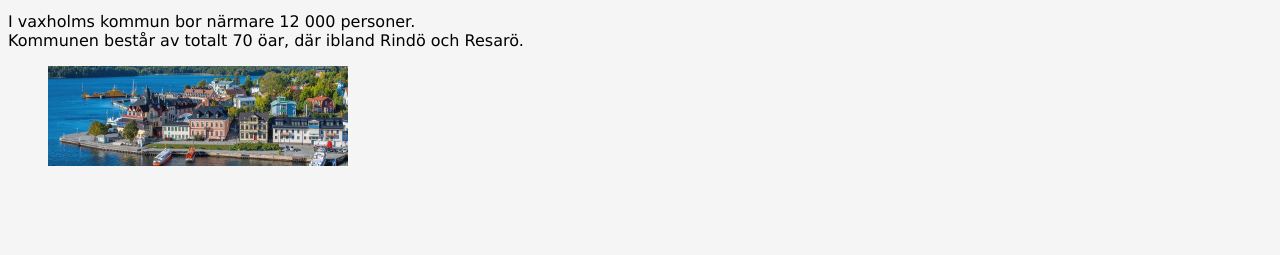
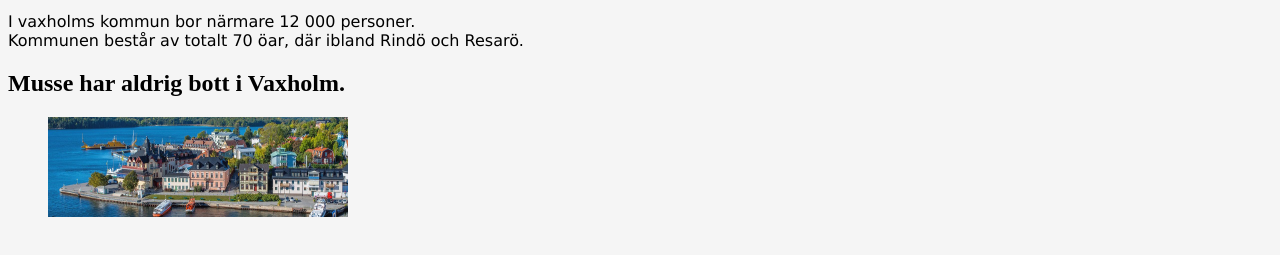
Before and after one commit to LisaKarlberg/Webbdesign, a plain HTML site: page Index2.html in a window 1280 px wide. Shown: the part 141-396 px from the top of the page. Drawn offline with Linux system fonts and the light colour scheme.

Commit message:
Lagt till H2

```diff
--- a/Index2.html
+++ b/Index2.html
@@ -13,6 +13,8 @@
 <p>I vaxholms kommun bor närmare 12 000 personer.
 </br>Kommunen består av totalt 70 öar, där ibland Rindö och Resarö. </p>
 
+<h2>Musse har aldrig bott i Vaxholm.</h2>
+
 <figure>
     <img src="images/bild-över-vaxholm.jpg" width="300px"
     height="100px" alt="flygbild-på-vaxholm">
```
